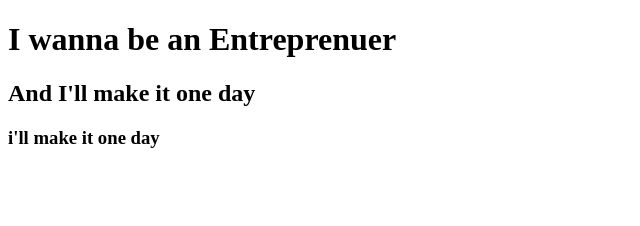
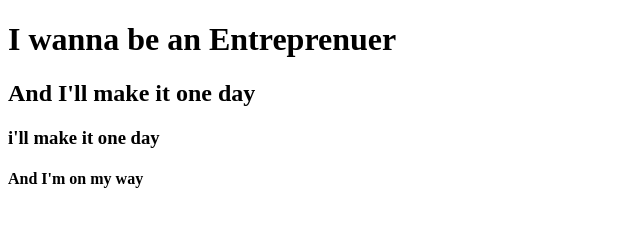
Before and after one commit to jeff1999git/datewithgit, a plain HTML site: page index.html in a window 1280 px wide. Shown: the whole page, without its empty margins (0-640 px from the left). Drawn offline with Linux system fonts and the light colour scheme.

Commit message:
New folder

```diff
--- a/index.html
+++ b/index.html
@@ -10,5 +10,6 @@
     <h1>I wanna be an Entreprenuer</h1>
     <h2>And I'll make it one day</h2>
     <h3>i'll make it one day</h3>
+    <h4>And I'm on my way</h4>
 </body>
 </html>
```
